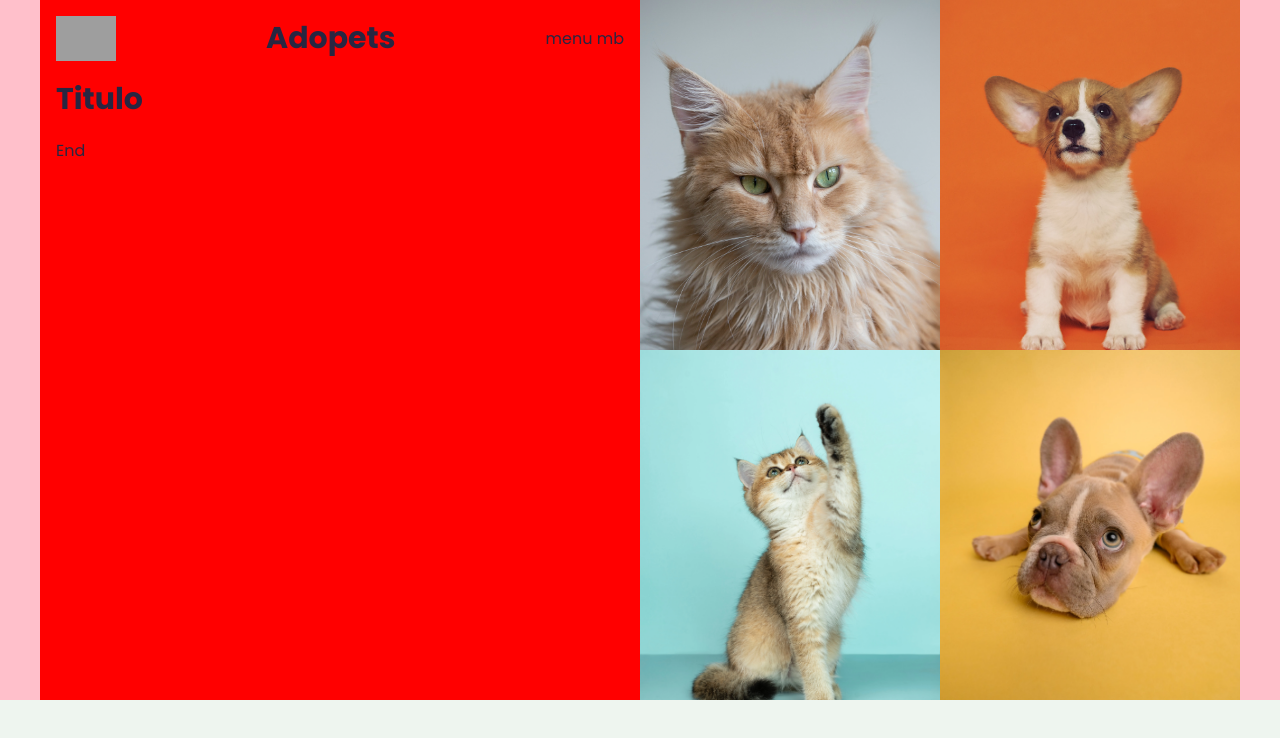
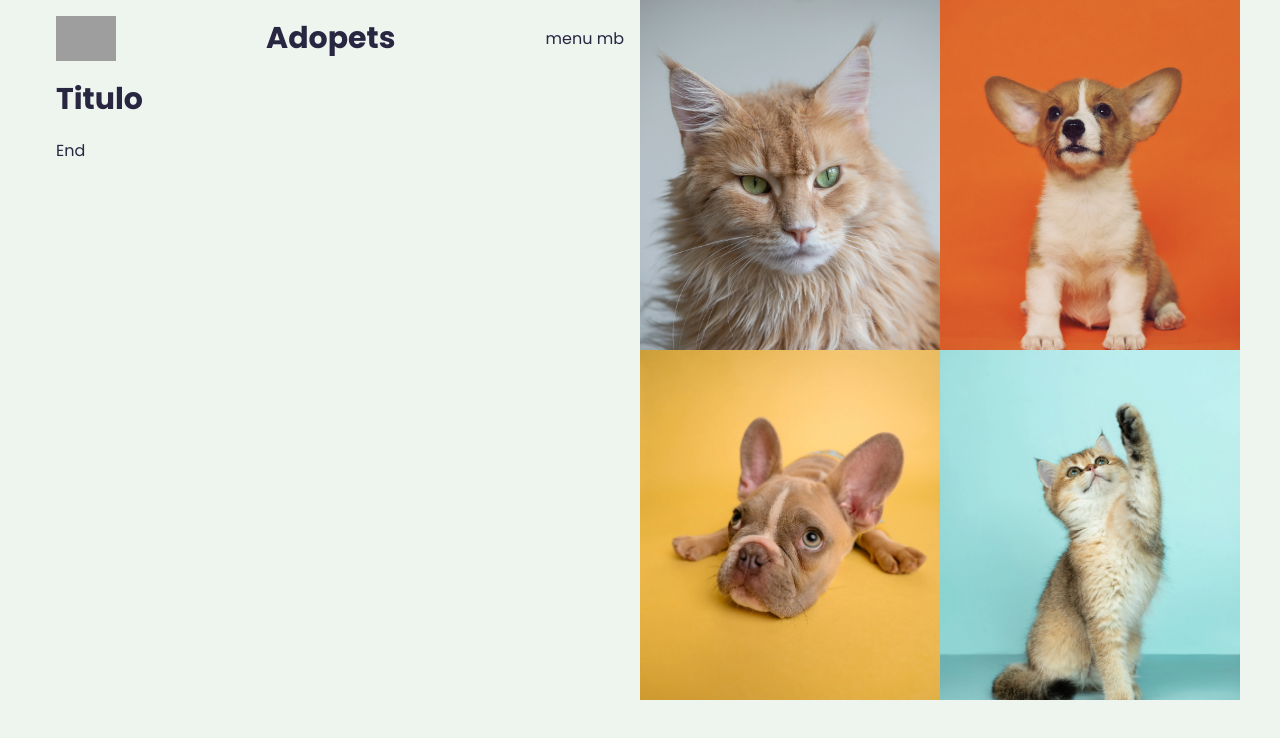
Before and after one commit to RNoleto/adopets-vue3, a Vue app: page / in a window 1280 px wide. Shown: the top 738 px of the page. Built offline with nearby package versions, Linux system fonts and the light colour scheme; grey boxes are pictures that could not be loaded.

Commit message:
animação dos cards de pets no banner

```diff
--- a/src/components/Banner.vue
+++ b/src/components/Banner.vue
@@ -12,10 +12,42 @@
       </div>
       <div class="secondColumn">
         <div class="images">
-          <img src="../assets/img/cat1.webp" alt="" class="card" />
-          <img src="../assets/img/dog1.webp" alt="" class="card" />
-          <img src="../assets/img/cat2.webp" alt="" class="card" />
-          <img src="../assets/img/dog2.webp" alt="" class="card" />
+          <div class="card">
+            <p class="card-name">Mingau</p>
+            <img src="../assets/img/cat1.webp" alt="" class="card-pet" />
+            <div class="card-infos">
+              <p>Raça</p>
+              <p>Idade</p>
+              <p>Porte</p>
+            </div>
+          </div>
+          <div class="card">
+            <p class="card-name">Bolinha</p>
+            <img src="../assets/img/dog1.webp" alt="" class="card-pet" />
+            <div class="card-infos">
+              <p>Raça: Corgi</p>
+              <p>Idade: 6 meses</p>
+              <p>Porte: Pequeno</p>
+            </div>
+          </div>
+          <div class="card">
+            <p class="card-name">Manhosa</p>
+            <img src="../assets/img/dog2.webp" alt="" class="card-pet" />
+            <div class="card-infos">
+              <p>Raça</p>
+              <p>Idade</p>
+              <p>Porte</p>
+            </div>
+          </div>
+          <div class="card">
+            <p class="card-name">Pelúcio</p>
+            <img src="../assets/img/cat2.webp" alt="" class="card-pet" />
+            <div class="card-infos">
+              <p>Raça</p>
+              <p>Idade</p>
+              <p>Porte</p>
+            </div>
+          </div>
         </div>
       </div>
     </div>
@@ -30,14 +62,12 @@ export default {
 <style lang="scss" scoped>
 //Mobile First
 .banner {
-  background-color: pink;
   .content {
     display: flex;
     flex-wrap: wrap;
     .firstColumn {
       width: 100%;
       height: auto;
-      background-color: red;
       display: flex;
       flex-direction: column;
       gap: 1rem;
@@ -53,20 +83,60 @@ export default {
     }
     .secondColumn {
       width: 100%;
-      background-color: yellow;
       .images {
         display: flex;
         flex-wrap: wrap;
         width: 100%;
         height: 100%;
-        img {
+        .card {
           transition: transform 0.2s ease-in;
           width: 50%;
           height: 50%;
-          object-fit: cover;
-        }
-        .card:hover {
-          transform: scale(1.1); //Não vai ser esse efeito, somente teste
+          display: flex;
+          flex-direction: column;
+          position: relative;
+          overflow: hidden;
+          &-name {
+            font: var(--title-font-size) var(--title-font);
+            font-weight: 600;
+            width: 100%;
+            height: auto;
+            color: var(--color-4);
+            position: absolute;
+            text-align: center;
+            transform: translatey(-50px);
+            transition: all 0.5s ease-in-out;
+            filter: drop-shadow(5px 5px 5px rgba(0, 0, 0, 0.25));
+          }
+          &-pet {
+            width: 100%;
+            height: 100%;
+            object-fit: cover;
+          }
+          &-infos {
+            font: var(--subtitle-font-size) var(--title-font);
+            color: var(--color-4);
+            background-color: rgba($color: #000000, $alpha: 0.3);
+            backdrop-filter: blur(3px);
+            width: 100%;
+            padding: 1rem;
+            display: flex;
+            flex-wrap: wrap;
+            justify-content: space-between;
+            position: absolute;
+            left: 0;
+            bottom: 0;
+            transform: translatey(110px);
+            transition: all 0.7s ease-in-out;
+          }
+          &:hover {
+            .card-name {
+              transform: translatey(10px);
+            }
+            .card-infos {
+              transform: translatey(0px);
+            }
+          }
         }
       }
     }
```
